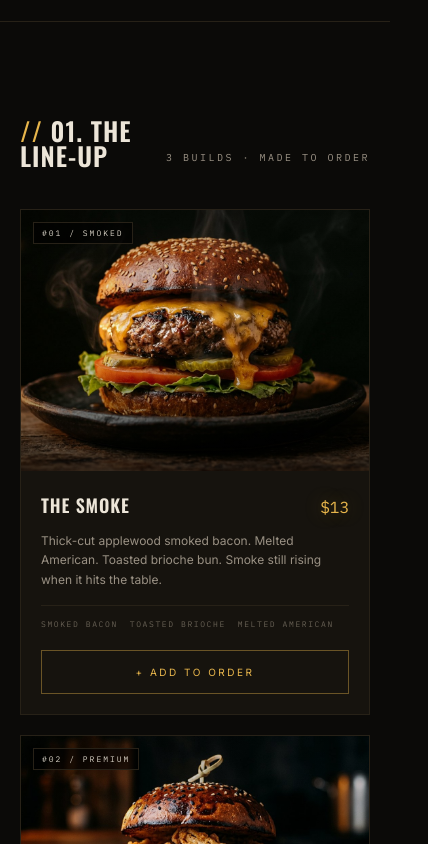
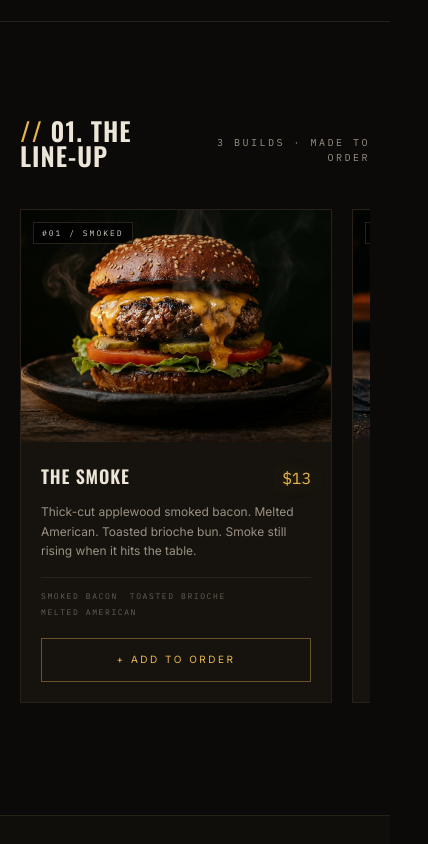
Before and after one commit to navaira-y/smash, a React (Vite) app: page / in a window 390 px wide. Shown: the part 2680-3524 px from the top of the page, 428 px wide, since content can reach past the window. Built offline with nearby package versions, Linux system fonts and the light colour scheme; a web font is replaced by a local one.

Commit message:
mobile: line up horizontal snap scroll, sear stacks, no overflow
Co-authored-by: arena-agent <297053741+arena-agent@users.noreply.github.com>

```diff
--- a/src/sections/LineUp.tsx
+++ b/src/sections/LineUp.tsx
@@ -46,11 +46,14 @@ export default function LineUp({
           />
         </Reveal>
 
-        <div ref={gridRef} className="grid md:grid-cols-3 gap-5">
+        <div
+          ref={gridRef}
+          className="flex gap-5 overflow-x-auto pb-4 snap-x snap-mandatory md:grid md:grid-cols-3 md:overflow-visible md:pb-0"
+        >
           {BURGERS.map((b) => (
             <article
               key={b.id}
-              className="lu-card group bg-panel border border-line hover:border-gold/40 transition-colors duration-500 flex flex-col"
+              className="lu-card group bg-panel border border-line hover:border-gold/40 transition-colors duration-500 flex flex-col snap-start shrink-0 w-[80vw] max-w-[320px] md:w-auto md:max-w-none"
             >
               <div className="relative aspect-[4/3] overflow-hidden bg-black">
                 <img
--- a/src/sections/Sear.tsx
+++ b/src/sections/Sear.tsx
@@ -72,7 +72,7 @@ export default function Sear() {
               <span className="text-gold">//</span> 04. THE SEAR
             </h2>
           </div>
-          <div className="flex-1 flex items-center justify-between gap-8">
+          <div className="flex-1 flex flex-col md:flex-row items-start md:items-center justify-between gap-10 md:gap-8">
             {" "}
             <div className="max-w-xl">
               <p className="font-mono text-[9px] tracking-[0.35em] text-mut mb-4">
@@ -94,7 +94,7 @@ export default function Sear() {
               <div className="text-right">
                 <span
                   ref={countRef}
-                  className="font-digi glow-gold text-[clamp(6rem,16vw,13rem)] leading-none"
+                  className="font-digi glow-gold text-[clamp(4.5rem,16vw,13rem)] leading-none"
                 >
                   0
                 </span>
--- a/src/ui.tsx
+++ b/src/ui.tsx
@@ -105,7 +105,7 @@ export function SectionHead({
         <span className="text-gold">//</span> {index}. {title}
       </h2>
       {meta ? (
-        <span className="sh-meta font-mono text-[10px] tracking-[0.25em] uppercase text-mut whitespace-nowrap pb-1">
+        <span className="sh-meta font-mono text-[10px] tracking-[0.25em] uppercase text-mut text-right pb-1">
           {meta}
         </span>
       ) : null}
```
Also changed, not shown: 5 other files (tests, documents, lock files or other folders).
